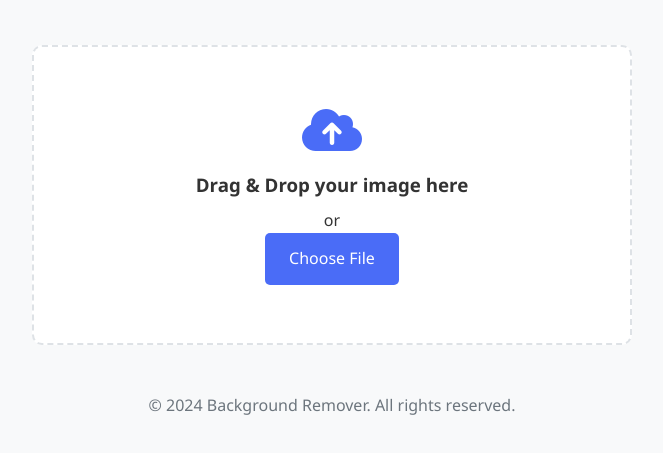
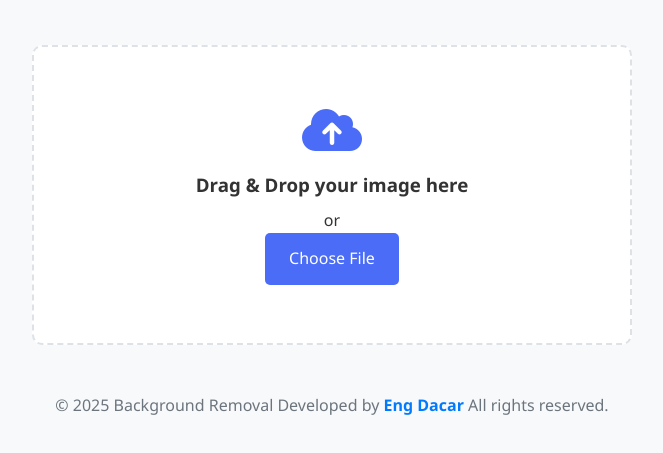
Before and after one commit to Mohameddacar/backgroundremoval, a plain HTML site: page index.html in a window 1280 px wide. Shown: the part 143-596 px from the top of the page, without its empty margins (308-971 px from the left). Drawn offline with Linux system fonts and the light colour scheme.

Commit message:
footer changed

```diff
--- a/index.html
+++ b/index.html
@@ -49,7 +49,7 @@
         </main>
 
         <footer>
-            <p>© 2024 Background Remover. All rights reserved.</p>
+            <p>© 2025 Background Removal Developed by <span style="color: #007bff; font-weight: bold;">Eng Dacar</span>  All rights reserved.</p>
         </footer>
     </div>
     <script src="script.js"></script>
```
